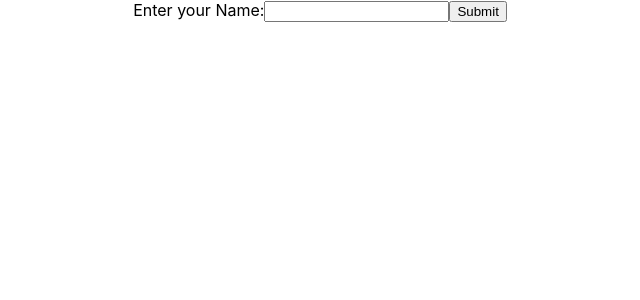
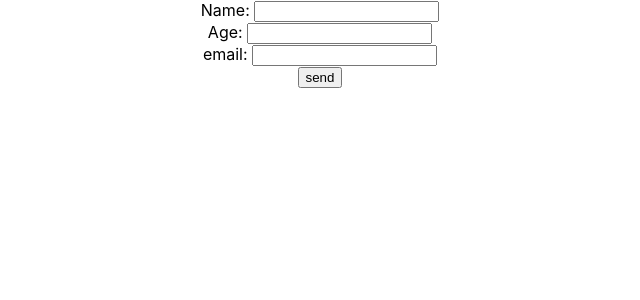
Before and after one commit to vipersolo/React-Practice, a React (Create React App) app: page / in a window 1280 px wide. Shown: the top 300 px of the page, without its empty margins (320-960 px from the left). Built offline with nearby package versions, Linux system fonts and the light colour scheme.

Commit message:
multi field form + singel handlefunction

```diff
--- a/src/App.js
+++ b/src/App.js
@@ -1,7 +1,8 @@
 // import logo from './logo.svg';
 import './App.css';
 import {Component} from 'react';
-import Form from './functional_components/Form'
+import FormData from './functional_components/FormData'
+// import Form from './functional_components/Form'
 // import Counter from './component/Counter';
 // import List from './component/List'
 // import Test from './component/Test';
@@ -48,7 +49,8 @@ class App extends Component{
       <Car />
       <Score isScore = {60}/>
       <Name /> */}
-      <Form />
+      {/* <Form /> */}
+      <FormData />
     </div>
     // use <></> or div becuase return only one root element .
     )
--- /dev/null
+++ b/src/functional_components/FormData.js
@@ -0,0 +1,45 @@
+import { useState } from "react";
+
+function FormData() {
+  const [FormData, setFormData] = useState({
+    name: "",
+    age: "",
+    email: "",
+  });
+
+  const handleChange = (e) => {
+    const { name, value } = e.target;
+    setFormData((prevData) => ({
+      // setstate either needs object or a function that returns a value. is why () for- {} or mannualy write return for{return{...}}
+      ...prevData,
+      [name]: value, // if name is givent without [] . taken as string not the value
+    }));
+  };
+
+  const onsend = (event) => {
+    event.preventDefault();
+    alert(`name:${FormData.name}, age:${FormData.age}, email:${FormData.email}`);
+  };
+  return (
+    <div>
+      <form onSubmit={onsend}>
+        <label>
+          Name: <input type="text" name="name" onChange={handleChange}></input>
+        </label>
+        <br />
+        <label>
+          Age: <input type="text" name="age" onChange={handleChange}></input>
+        </label>
+        <br />
+        <label>
+          email:{" "}
+          <input type="email" name="email" onChange={handleChange}></input>
+        </label>
+        <br />
+        <button type="submit">send</button>
+      </form>
+    </div>
+  );
+}
+
+export default FormData;
```
